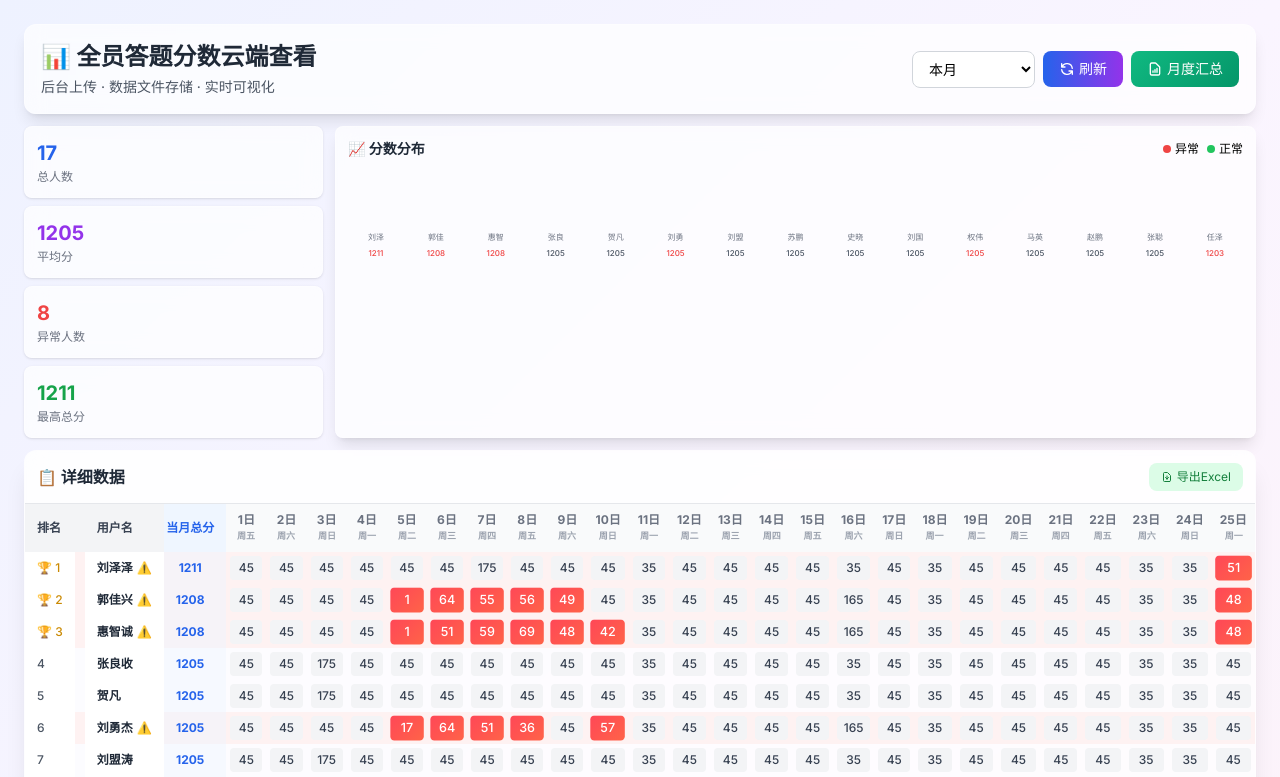
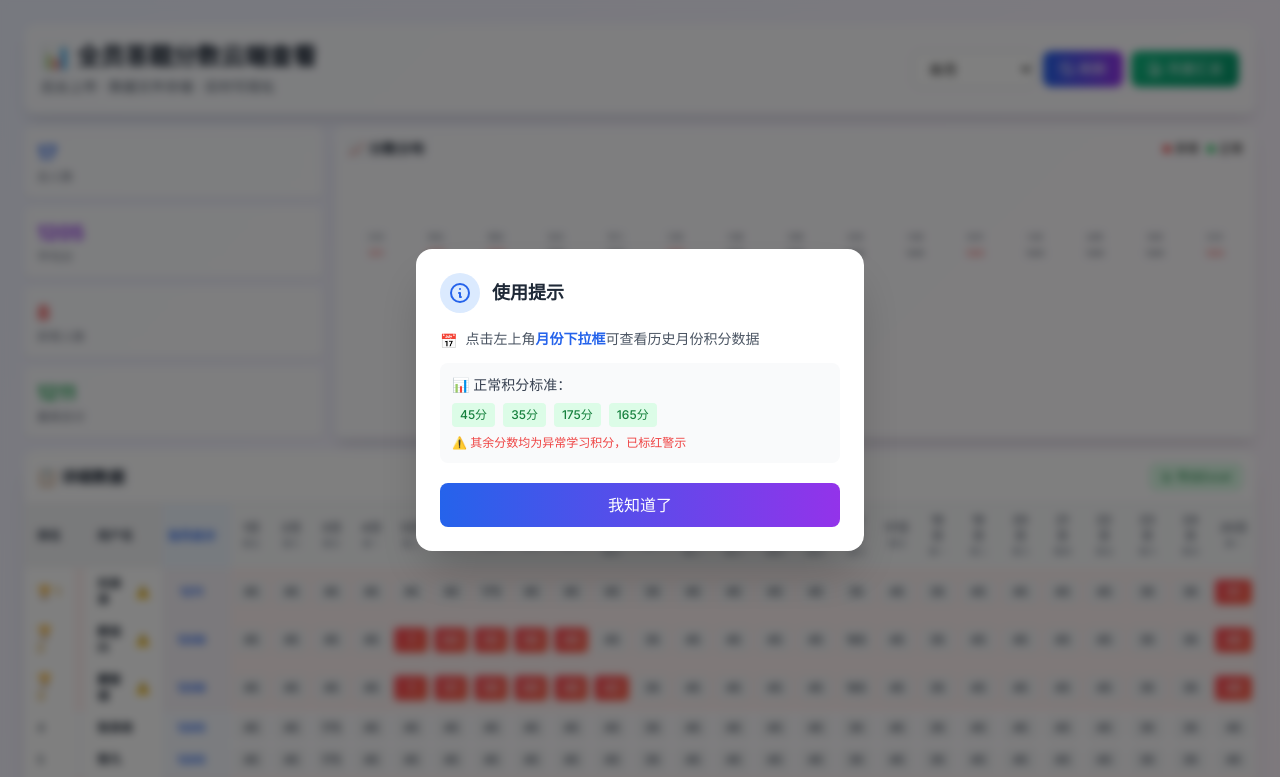
Before and after one commit to wfxx2026/score-cloud-data, a plain HTML site: page index.html in a window 1280 px wide. Shown: the top 777 px of the page. Drawn offline with nearby package versions, Linux system fonts and the light colour scheme.

Commit message:
更新 index.html

```diff
--- a/index.html
+++ b/index.html
@@ -151,7 +151,7 @@
                         <tr id="tableHeader">
                             <th class="sticky-col px-3 py-2 text-left font-semibold text-gray-700 text-xs">排名</th>
                             <th class="sticky-col px-3 py-2 text-left font-semibold text-gray-700 text-xs" style="left: 60px;">用户名</th>
-                            <th class="px-3 py-2 text-center font-semibold text-blue-600 bg-blue-50 text-xs">当月总分</th>
+                            <th class="px-3 py-2 text-center font-semibold text-blue-600 bg-blue-50 text-xs min-w-[80px] whitespace-nowrap">当月总分</th>
                         </tr>
                     </thead>
                     <tbody id="tableBody">
@@ -334,7 +334,7 @@
             header.innerHTML = `
                 <th class="sticky-col px-3 py-2 text-left font-semibold text-gray-700 bg-gray-100 text-xs">排名</th>
                 <th class="sticky-col px-3 py-2 text-left font-semibold text-gray-700 bg-gray-100 text-xs" style="left: 60px;">用户名</th>
-                <th class="px-3 py-2 text-center font-semibold text-blue-600 bg-blue-50 text-xs">当月总分</th>
+                <th class="px-3 py-2 text-center font-semibold text-blue-600 bg-blue-50 text-xs min-w-[80px] whitespace-nowrap">当月总分</th>
                 ${dates.map(d => {
                     const day = new Date(d).getDate();
                     const weekday = ['日', '一', '二', '三', '四', '五', '六'][new Date(d).getDay()];
@@ -366,7 +366,7 @@
                                 ${hasExceed ? `<span class="text-red-500 text-xs" title="异常日期：${exceedDays}">⚠️</span>` : ''}
                             </div>
                         </td>
-                        <td class="px-3 py-2 text-center font-bold text-blue-600 bg-blue-50/50 text-xs">${user.monthlyTotal || 0}</td>
+                        <td class="px-3 py-2 text-center font-bold text-blue-600 bg-blue-50/50 text-xs min-w-[80px] whitespace-nowrap">${user.monthlyTotal || 0}</td>
                         ${dates.map(date => {
                             const score = (user.dailyScores || {})[date] || 0;
                             // 检查是否为异常分数
@@ -511,5 +511,68 @@
             loadData();
         });
     </script>
+
+<!-- 弹窗提示 -->
+<div id="welcomeModal" class="fixed inset-0 z-50 flex items-center justify-center bg-black/50 backdrop-blur-sm hidden">
+    <div class="bg-white rounded-2xl shadow-2xl p-6 max-w-md w-full mx-4 transform transition-all scale-95 opacity-0" id="modalContent">
+        <div class="flex items-center gap-3 mb-4">
+            <div class="w-10 h-10 bg-blue-100 rounded-full flex items-center justify-center">
+                <svg class="w-6 h-6 text-blue-600" fill="none" stroke="currentColor" viewBox="0 0 24 24"><path stroke-linecap="round" stroke-linejoin="round" stroke-width="2" d="M13 16h-1v-4h-1m1-4h.01M21 12a9 9 0 11-18 0 9 9 0 0118 0z"></path></svg>
+            </div>
+            <h3 class="text-lg font-bold text-gray-800">使用提示</h3>
+        </div>
+        <div class="space-y-3 text-sm text-gray-600">
+            <p class="flex items-start gap-2">
+                <span class="text-blue-500 mt-0.5">📅</span>
+                <span>点击左上角<strong class="text-blue-600">月份下拉框</strong>可查看历史月份积分数据</span>
+            </p>
+            <div class="bg-gray-50 rounded-lg p-3">
+                <p class="font-medium text-gray-700 mb-2">📊 正常积分标准：</p>
+                <div class="flex flex-wrap gap-2">
+                    <span class="px-2 py-1 bg-green-100 text-green-700 rounded text-xs font-medium">45分</span>
+                    <span class="px-2 py-1 bg-green-100 text-green-700 rounded text-xs font-medium">35分</span>
+                    <span class="px-2 py-1 bg-green-100 text-green-700 rounded text-xs font-medium">175分</span>
+                    <span class="px-2 py-1 bg-green-100 text-green-700 rounded text-xs font-medium">165分</span>
+                </div>
+                <p class="mt-2 text-xs text-red-500">⚠️ 其余分数均为异常学习积分，已标红警示</p>
+            </div>
+        </div>
+        <button onclick="closeModal()" class="mt-5 w-full py-2.5 bg-gradient-to-r from-blue-600 to-purple-600 text-white rounded-lg font-medium hover:from-blue-700 hover:to-purple-700 transition transform hover:scale-[1.02] active:scale-95">
+            我知道了
+        </button>
+    </div>
+</div>
+
+<style>
+    #welcomeModal.hidden { display: none !important; }
+    #welcomeModal:not(.hidden) #modalContent {
+        animation: modalIn 0.3s ease forwards;
+    }
+    @keyframes modalIn {
+        from { transform: scale(0.95); opacity: 0; }
+        to { transform: scale(1); opacity: 1; }
+    }
+</style>
+
+<script>
+    function showModal() {
+        const modal = document.getElementById('welcomeModal');
+        modal.classList.remove('hidden');
+    }
+    function closeModal() {
+        const modal = document.getElementById('welcomeModal');
+        modal.classList.add('hidden');
+        // 记录已关闭，下次不再自动弹出（可选）
+        localStorage.setItem('modalShown', 'true');
+    }
+    // 页面加载后自动显示弹窗（首次访问）
+    document.addEventListener('DOMContentLoaded', () => {
+        // 如果希望每次刷新都显示，注释掉下面这行
+        // if (!localStorage.getItem('modalShown')) {
+            setTimeout(showModal, 500);
+        // }
+    });
+</script>
+
 </body>
 </html>
```
